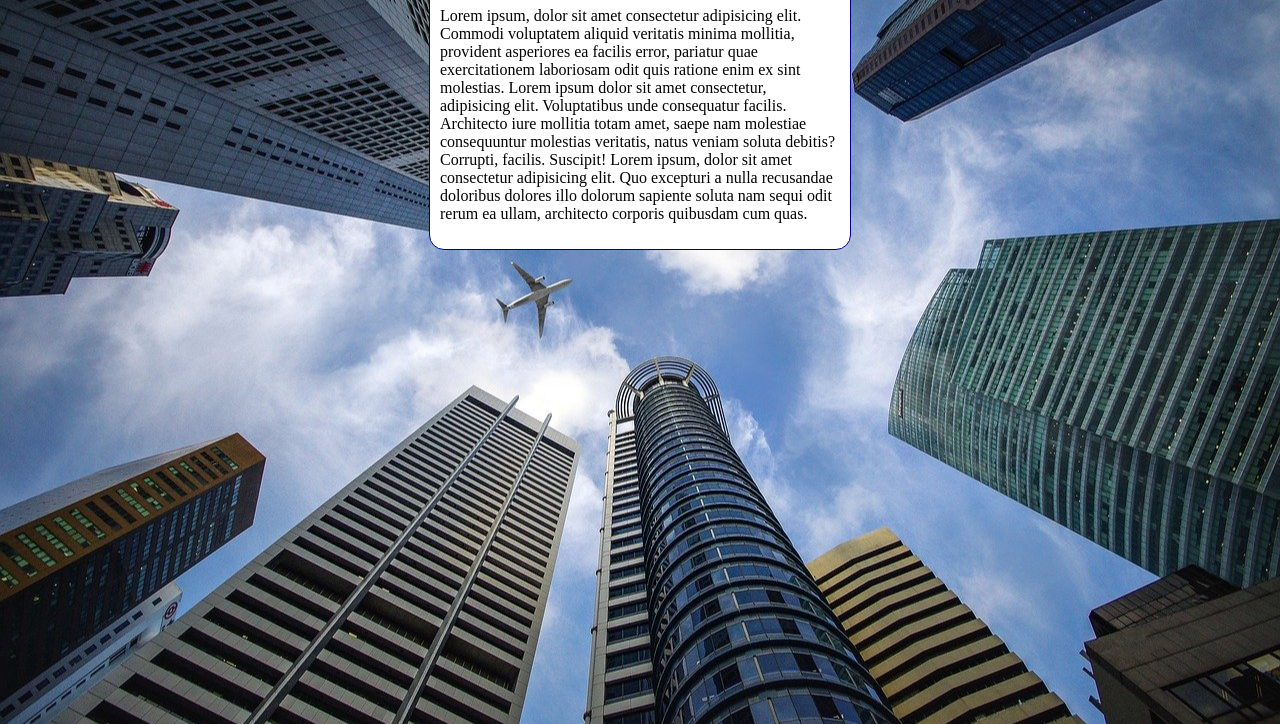
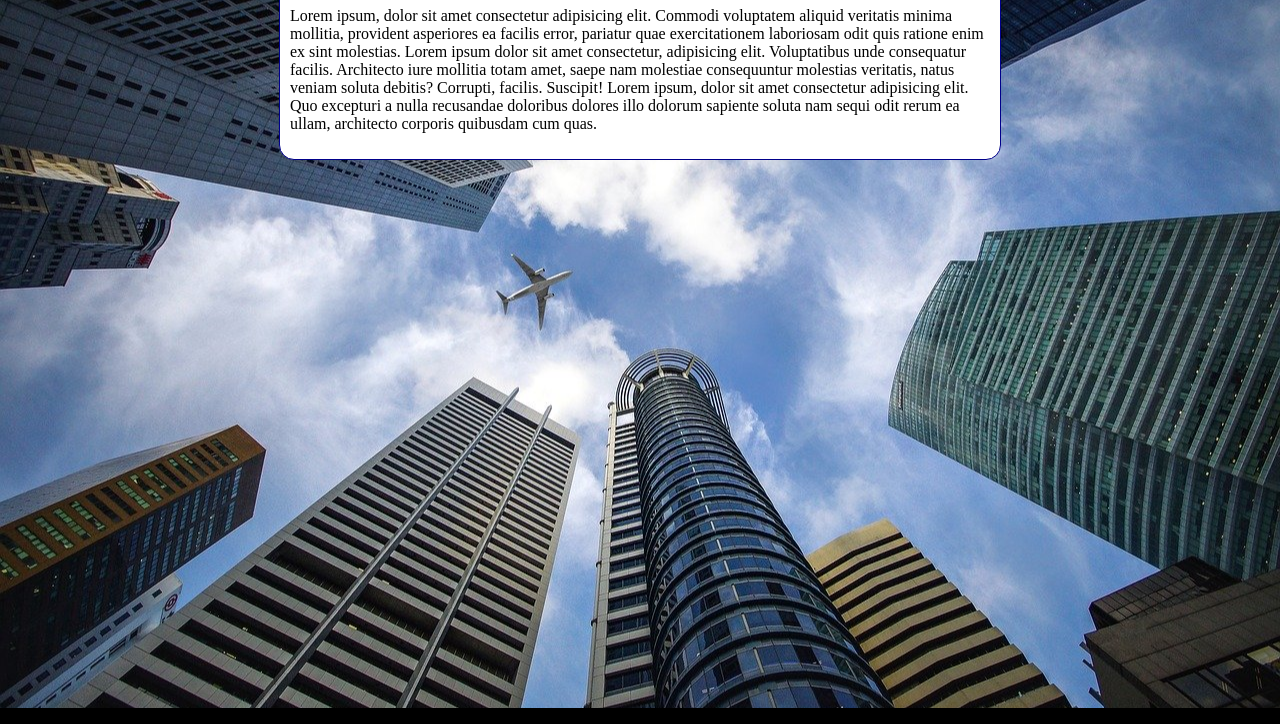
Before and after one commit to williamrochadev/html-css, a plain HTML site: page Exercícios/ex022/fundo006.html in a window 1280 px wide. Shown: the part 92-816 px from the top of the page. Drawn offline with Linux system fonts and the light colour scheme.

Commit message:
Update fundo006.html

```diff
--- a/Exercícios/ex022/fundo006.html
+++ b/Exercícios/ex022/fundo006.html
@@ -3,20 +3,28 @@
 <head>
     <meta charset="UTF-8">
     <meta name="viewport" content="width=device-width, initial-scale=1.0">
-    <title>Document</title>
+    <title>Fundo fixo de tela</title>
     <style>
         body{
-            height: 100vh;
+            /*height: 100vh;
             background-color: black;
             background-image: url(imagens/wallpaper002.jpg);
             background-position: center center;
             background-repeat: no-repeat;
             background-size: cover;
+            background-attachment: fixed;*/
+
+            /* Shorthand Background
+                color -> image -> position -> repeat -> [size] -> attachment
+            */
+
+            background: black url(imagens/wallpaper002.jpg) center center no-repeat fixed;
+            background-size: cover;
         }
 
         main{
             background-color: white;
-            width: 400px;
+            max-width: 700px;
             padding: 10px;
             margin: auto;
             border: 1px solid darkblue;
```
